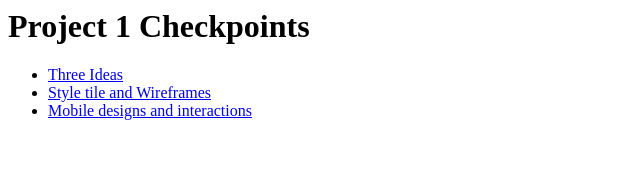
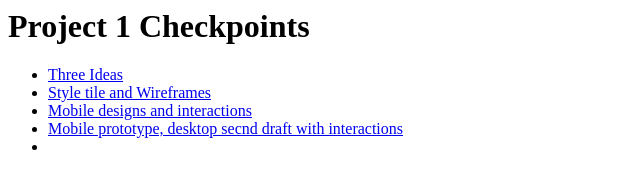
Before and after one commit to Yujunglim/avt415-sp2022, a plain HTML site: page P1/P1.html in a window 1280 px wide. Shown: the whole page, without its empty margins (0-640 px from the left). Drawn offline with Linux system fonts and the light colour scheme; files that its build step writes are made by us from their sources.

Commit message:
Update P1.html
Checkpoint four

```diff
--- a/P1/P1.html
+++ b/P1/P1.html
@@ -10,6 +10,7 @@
       <li><a href="P1Point1.html">Three Ideas</a></li>
       <li><a href="https://xd.adobe.com/view/fed14cca-49da-464f-adbb-64953e325134-ab82/">Style tile and Wireframes</a></li>
       <li><a href="https://xd.adobe.com/view/fb826492-2abd-4737-a0c5-8c43ebd99e1a-aed1/">Mobile designs and interactions</a></li>
+      <li><a href="https://xd.adobe.com/view/e78d6781-3bc0-4274-999d-c65050fa1ac9-b2de/">Mobile prototype, desktop secnd draft with interactions</a><li>
     </ul>
   </body>
 </html>
```
